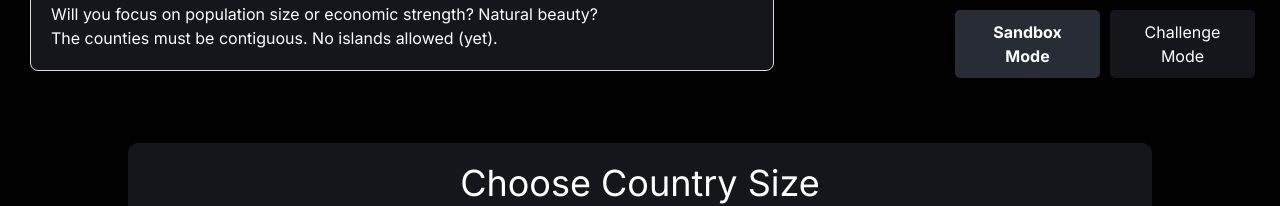
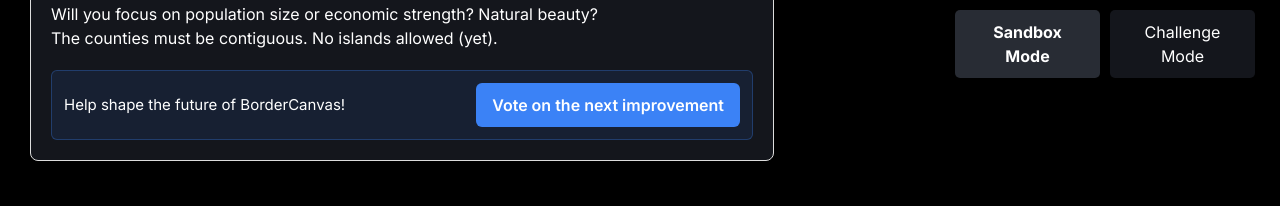
Before and after one commit to davidcornett/map_game, a Next.js app: page / in a window 1280 px wide. Shown: the part 201-407 px from the top of the page. Built offline with nearby package versions, Linux system fonts and the light colour scheme; no server answers.

Commit message:
add survey link

```diff
--- a/src/app/components/Instructions.js
+++ b/src/app/components/Instructions.js
@@ -17,6 +17,14 @@
     const headingStyle = {
         borderBottom: '2px solid #eee', // Light line for visual separation
         paddingBottom: '10px', // Space below the heading
+    };
+
+    const surveyStyle = {
+        marginTop: '20px',
+        padding: '12px',
+        backgroundColor: 'rgba(59, 130, 246, 0.1)',
+        borderRadius: '6px',
+        border: '1px solid rgba(59, 130, 246, 0.3)',
     };
 
     return (
@@ -44,7 +52,39 @@
                 </ul>
                 </>
             )}
+            <div style={surveyStyle}>
+            <div
+                style={{
+                display: 'flex',
+                alignItems: 'center',
+                justifyContent: 'space-between',
+                gap: '12px',
+                flexWrap: 'wrap', // keeps things tidy on small screens
+                }}
+            >
+                <p style={{ margin: 0, fontSize: '15px' }}>
+                Help shape the future of BorderCanvas!
+                </p>
+                <a
+                href="https://www.surveymonkey.com/r/XJXX7CH"
+                target="_blank"
+                rel="noopener noreferrer"
+                style={{
+                    display: 'inline-block',
+                    padding: '10px 16px',
+                    backgroundColor: '#3b82f6',
+                    color: 'white',
+                    borderRadius: '6px',
+                    fontWeight: 600,
+                    textDecoration: 'none',
+                    whiteSpace: 'nowrap',
+                }}
+                >
+                Vote on the next improvement
+                </a>
             </div>
+            </div>
+        </div>
 
         </div>
     );
```
